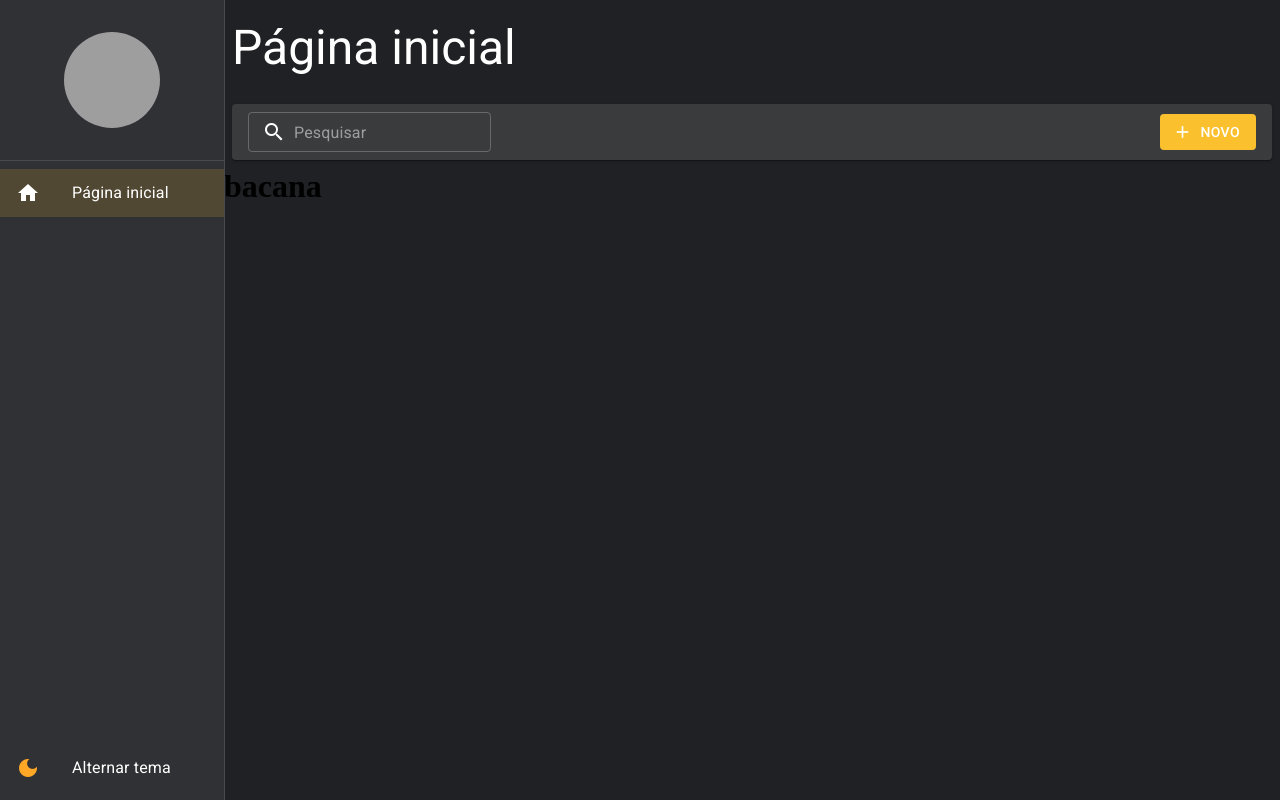
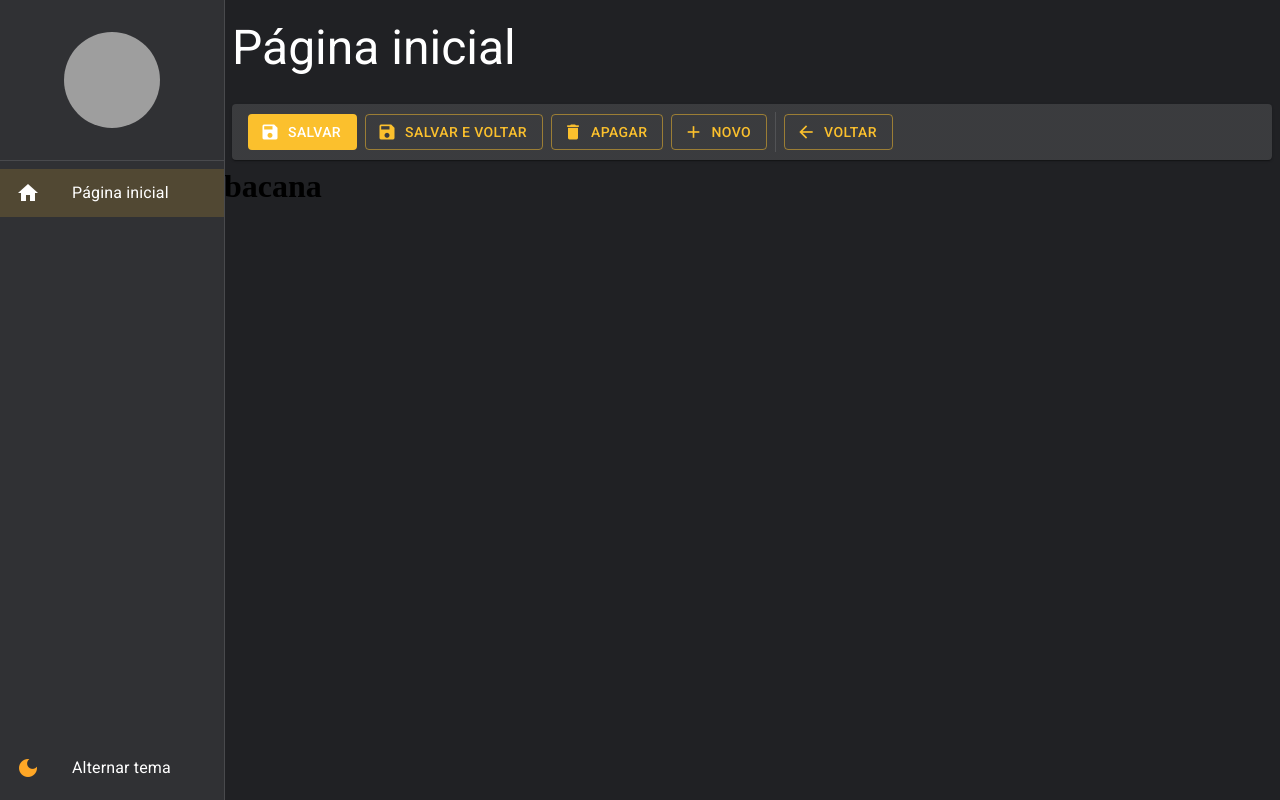
Before and after one commit to jeanwisotscki/dashboard, a React (Vite) app: page / in a window 1280 px wide. Built offline with nearby package versions, Linux system fonts and the light colour scheme; grey boxes are pictures that could not be loaded.

Commit message:
details toolbar

```diff
--- a/src/pages/Dashboard.tsx
+++ b/src/pages/Dashboard.tsx
@@ -1,12 +1,10 @@
+import { DetailsToolbar } from "../shared/components/DetailsToolbar";
 import { ListingToolbar } from "../shared/components/ListingToolbar";
 import { LayoutBasePage } from "../shared/layouts/LayoutBasePage";
 
 export const Dashboard = () => {
   return (
-    <LayoutBasePage
-      titulo="Página inicial"
-      toolbar={<ListingToolbar showInputSearch />}
-    >
+    <LayoutBasePage titulo="Página inicial" toolbar={<DetailsToolbar />}>
       bacana
     </LayoutBasePage>
   );
--- /dev/null
+++ b/src/shared/components/DetailsToolbar/index.tsx
@@ -0,0 +1,60 @@
+import { Box, Paper, useTheme, Button, Icon, Divider } from "@mui/material";
+
+export const DetailsToolbar: React.FC = () => {
+  const theme = useTheme();
+
+  return (
+    <Box
+      height={theme.spacing(7)}
+      display="flex"
+      alignItems="center"
+      gap={1}
+      marginX={1}
+      padding={1}
+      paddingX={2}
+      component={Paper}
+    >
+      <Button
+        variant="contained"
+        color="primary"
+        startIcon={<Icon>save</Icon>}
+        disableElevation
+      >
+        Salvar
+      </Button>
+      <Button
+        variant="outlined"
+        color="primary"
+        startIcon={<Icon>save</Icon>}
+        disableElevation
+      >
+        Salvar e voltar
+      </Button>
+      <Button
+        variant="outlined"
+        color="primary"
+        startIcon={<Icon>delete</Icon>}
+        disableElevation
+      >
+        Apagar
+      </Button>
+      <Button
+        variant="outlined"
+        color="primary"
+        startIcon={<Icon>add</Icon>}
+        disableElevation
+      >
+        Novo
+      </Button>
+      <Divider variant="middle" orientation="vertical" />
+      <Button
+        variant="outlined"
+        color="primary"
+        startIcon={<Icon>arrow_back</Icon>}
+        disableElevation
+      >
+        Voltar
+      </Button>
+    </Box>
+  );
+};
```
